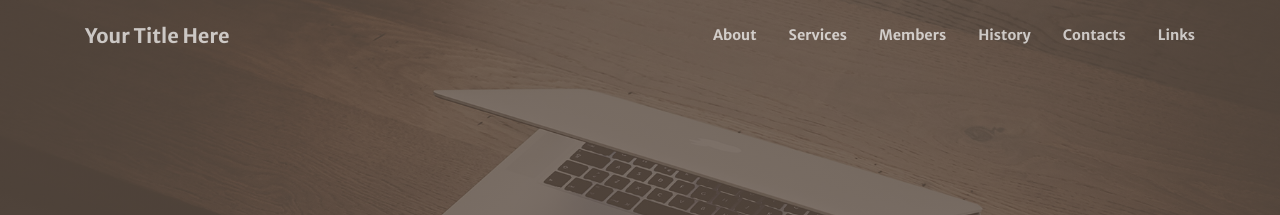
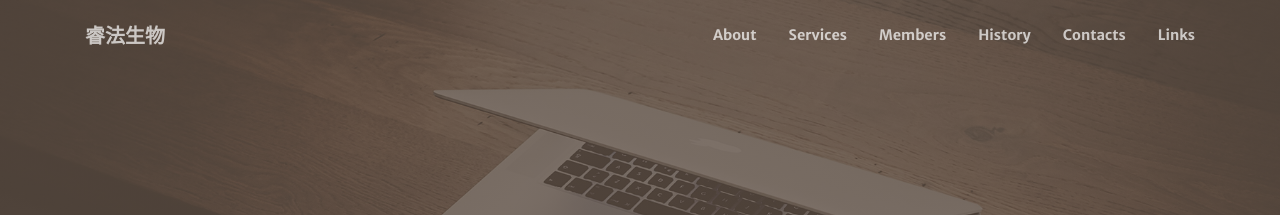
Before and after one commit to rafabio2020/rafabio.github.io, a Jekyll site: the page built from index.md, in a window 1280 px wide. Shown: the top 215 px of the page. Built offline with Jekyll 4.4.1, drawn with Linux system fonts in a browser that asks for light colours; nearby versions of some CDN libraries.

Commit message:
Update _config.yml

```diff
--- a/_config.yml
+++ b/_config.yml
@@ -1,5 +1,5 @@
 # Site settings
-title: Your Title Here
+title: 睿法生物
 description: > # this means to ignore newlines until "baseurl:"
 baseurl: "/creative-theme-jekyll-new/" # the subpath of your site, e.g. /blog/
 url: "" # the base hostname & protocol for your site
```
